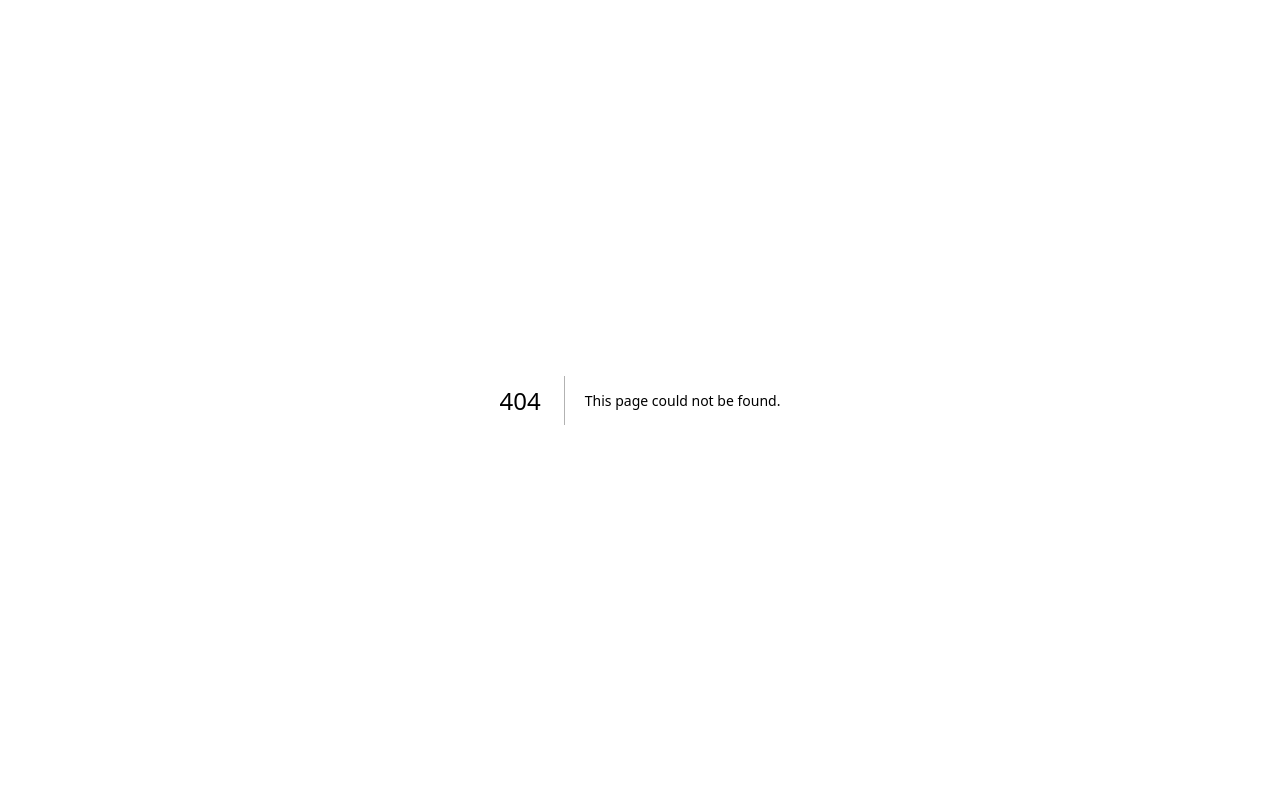
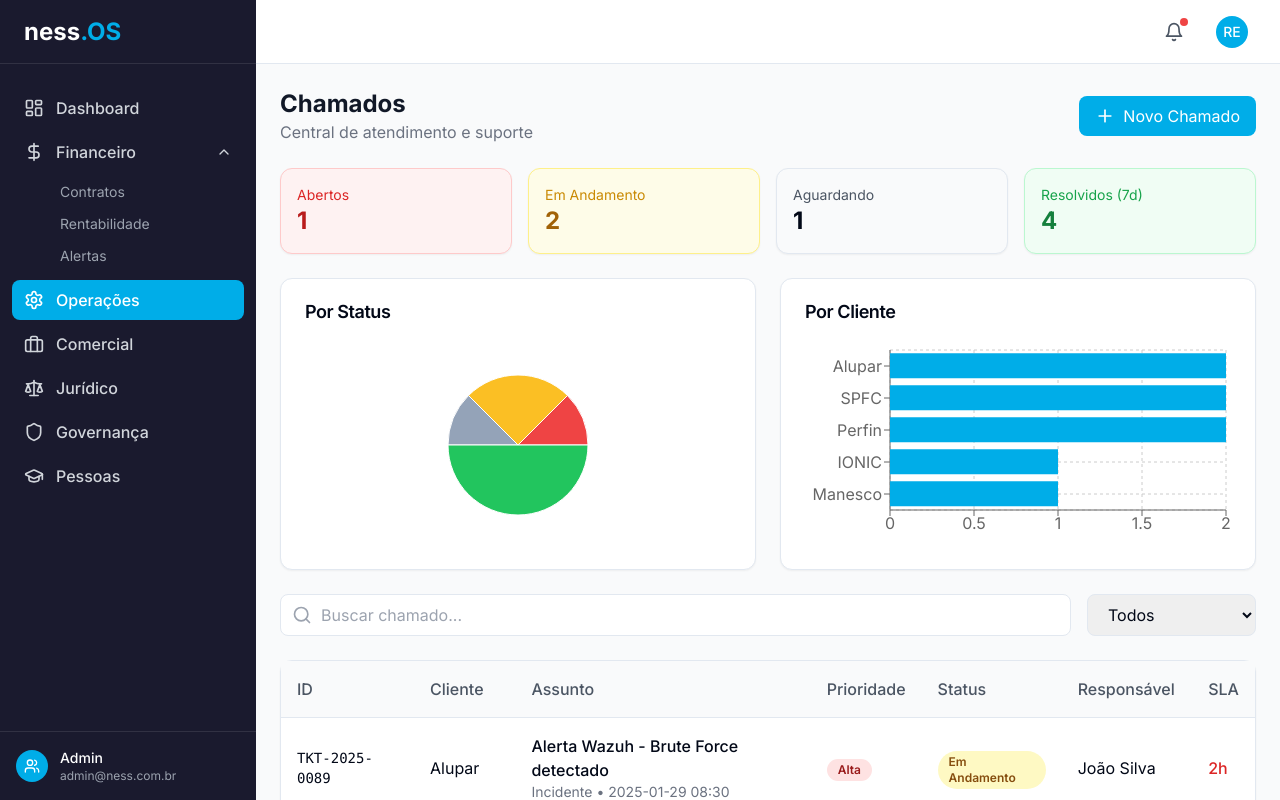
Before and after one commit to resper1965/ness.OS, a Next.js app: page /ops/chamados in a window 1280 px wide. Before the commit this address had no page. Shown: the top 800 px of the page. Built offline with nearby package versions, Linux system fonts and the light colour scheme.

Commit message:
feat: add src/app/ops/chamados/page.tsx

```diff
--- /dev/null
+++ b/src/app/ops/chamados/page.tsx
@@ -0,0 +1,157 @@
+'use client'
+
+import { AppLayout } from '@/components/layout/app-layout'
+import { Card, CardContent, CardHeader, CardTitle } from '@/components/ui/card'
+import { Badge } from '@/components/ui/badge'
+import { Search, Filter, Plus, Clock, User, AlertTriangle } from 'lucide-react'
+import { useState } from 'react'
+import {
+  BarChart, Bar, XAxis, YAxis, CartesianGrid, Tooltip, ResponsiveContainer, PieChart, Pie, Cell
+} from 'recharts'
+
+const chamados = [
+  { id: 'TKT-2025-0089', cliente: 'Alupar', assunto: 'Alerta Wazuh - Brute Force detectado', prioridade: 'Alta', status: 'Em Andamento', responsavel: 'João Silva', abertura: '2025-01-29 08:30', sla: '2h', categoria: 'Incidente' },
+  { id: 'TKT-2025-0088', cliente: 'SPFC', assunto: 'Firewall - Regra de acesso bloqueada', prioridade: 'Média', status: 'Aberto', responsavel: '-', abertura: '2025-01-29 09:15', sla: '4h', categoria: 'Requisição' },
+  { id: 'TKT-2025-0087', cliente: 'Perfin', assunto: 'Backup noturno falhou', prioridade: 'Alta', status: 'Em Andamento', responsavel: 'Maria Santos', abertura: '2025-01-29 07:00', sla: '1h', categoria: 'Incidente' },
+  { id: 'TKT-2025-0086', cliente: 'IONIC', assunto: 'Certificado SSL expirando em 15 dias', prioridade: 'Baixa', status: 'Aguardando', responsavel: 'Pedro Costa', abertura: '2025-01-28 14:00', sla: '24h', categoria: 'Requisição' },
+  { id: 'TKT-2025-0085', cliente: 'Manesco', assunto: 'Usuário bloqueado no AD', prioridade: 'Média', status: 'Resolvido', responsavel: 'Ana Oliveira', abertura: '2025-01-28 10:30', sla: '2h', categoria: 'Requisição' },
+  { id: 'TKT-2025-0084', cliente: 'Alupar', assunto: 'Lentidão no sistema SCADA', prioridade: 'Alta', status: 'Resolvido', responsavel: 'João Silva', abertura: '2025-01-27 16:00', sla: '1h', categoria: 'Incidente' },
+  { id: 'TKT-2025-0083', cliente: 'SPFC', assunto: 'Solicitação de novo usuário VPN', prioridade: 'Baixa', status: 'Resolvido', responsavel: 'Carlos Lima', abertura: '2025-01-27 11:00', sla: '8h', categoria: 'Requisição' },
+  { id: 'TKT-2025-0082', cliente: 'Perfin', assunto: 'Atualização de antivírus', prioridade: 'Média', status: 'Resolvido', responsavel: 'Maria Santos', abertura: '2025-01-26 09:00', sla: '4h', categoria: 'Mudança' },
+]
+
+const porStatus = [
+  { status: 'Aberto', quantidade: 1, color: '#ef4444' },
+  { status: 'Em Andamento', quantidade: 2, color: '#fbbf24' },
+  { status: 'Aguardando', quantidade: 1, color: '#94a3b8' },
+  { status: 'Resolvido', quantidade: 4, color: '#22c55e' },
+]
+
+const porCliente = [
+  { cliente: 'Alupar', quantidade: 2 },
+  { cliente: 'SPFC', quantidade: 2 },
+  { cliente: 'Perfin', quantidade: 2 },
+  { cliente: 'IONIC', quantidade: 1 },
+  { cliente: 'Manesco', quantidade: 1 },
+]
+
+function getPrioridadeBadge(p: string) {
+  return p === 'Alta' ? <Badge variant="danger">Alta</Badge> : p === 'Média' ? <Badge variant="warning">Média</Badge> : <Badge variant="secondary">Baixa</Badge>
+}
+
+function getStatusBadge(s: string) {
+  return s === 'Aberto' ? <Badge variant="danger">Aberto</Badge> : s === 'Em Andamento' ? <Badge variant="warning">Em Andamento</Badge> : s === 'Aguardando' ? <Badge variant="secondary">Aguardando</Badge> : <Badge variant="success">Resolvido</Badge>
+}
+
+export default function ChamadosPage() {
+  const [search, setSearch] = useState('')
+  const [statusFilter, setStatusFilter] = useState('todos')
+
+  const filtered = chamados.filter(c => {
+    const matchSearch = c.assunto.toLowerCase().includes(search.toLowerCase()) || c.cliente.toLowerCase().includes(search.toLowerCase()) || c.id.toLowerCase().includes(search.toLowerCase())
+    const matchStatus = statusFilter === 'todos' || c.status === statusFilter
+    return matchSearch && matchStatus
+  })
+
+  return (
+    <AppLayout>
+      <div className="space-y-6">
+        <div className="flex items-center justify-between">
+          <div>
+            <h1 className="text-2xl font-bold text-gray-900">Chamados</h1>
+            <p className="text-gray-500">Central de atendimento e suporte</p>
+          </div>
+          <button className="flex items-center gap-2 px-4 py-2 bg-ness-cyan text-white rounded-lg hover:bg-ness-cyan/90">
+            <Plus size={20} /> Novo Chamado
+          </button>
+        </div>
+
+        {/* KPIs */}
+        <div className="grid grid-cols-2 lg:grid-cols-4 gap-4">
+          <Card className="bg-red-50 border-red-200"><CardContent className="p-4"><p className="text-sm text-red-600">Abertos</p><p className="text-2xl font-bold text-red-700">1</p></CardContent></Card>
+          <Card className="bg-yellow-50 border-yellow-200"><CardContent className="p-4"><p className="text-sm text-yellow-600">Em Andamento</p><p className="text-2xl font-bold text-yellow-700">2</p></CardContent></Card>
+          <Card className="bg-gray-50"><CardContent className="p-4"><p className="text-sm text-gray-600">Aguardando</p><p className="text-2xl font-bold">1</p></CardContent></Card>
+          <Card className="bg-green-50 border-green-200"><CardContent className="p-4"><p className="text-sm text-green-600">Resolvidos (7d)</p><p className="text-2xl font-bold text-green-700">4</p></CardContent></Card>
+        </div>
+
+        {/* Gráficos */}
+        <div className="grid grid-cols-1 lg:grid-cols-2 gap-6">
+          <Card>
+            <CardHeader><CardTitle>Por Status</CardTitle></CardHeader>
+            <CardContent>
+              <ResponsiveContainer width="100%" height={200}>
+                <PieChart>
+                  <Pie data={porStatus} cx="50%" cy="50%" outerRadius={70} dataKey="quantidade">
+                    {porStatus.map((e, i) => <Cell key={i} fill={e.color} />)}
+                  </Pie>
+                  <Tooltip />
+                </PieChart>
+              </ResponsiveContainer>
+            </CardContent>
+          </Card>
+          <Card>
+            <CardHeader><CardTitle>Por Cliente</CardTitle></CardHeader>
+            <CardContent>
+              <ResponsiveContainer width="100%" height={200}>
+                <BarChart data={porCliente} layout="vertical">
+                  <CartesianGrid strokeDasharray="3 3" />
+                  <XAxis type="number" />
+                  <YAxis dataKey="cliente" type="category" width={80} />
+                  <Tooltip />
+                  <Bar dataKey="quantidade" fill="#00ade8" />
+                </BarChart>
+              </ResponsiveContainer>
+            </CardContent>
+          </Card>
+        </div>
+
+        {/* Filtros */}
+        <div className="flex gap-4">
+          <div className="relative flex-1">
+            <Search className="absolute left-3 top-1/2 transform -translate-y-1/2 text-gray-400" size={20} />
+            <input type="text" placeholder="Buscar chamado..." value={search} onChange={(e) => setSearch(e.target.value)} className="w-full pl-10 pr-4 py-2 border rounded-lg" />
+          </div>
+          <select value={statusFilter} onChange={(e) => setStatusFilter(e.target.value)} className="px-4 py-2 border rounded-lg">
+            <option value="todos">Todos</option>
+            <option value="Aberto">Aberto</option>
+            <option value="Em Andamento">Em Andamento</option>
+            <option value="Aguardando">Aguardando</option>
+            <option value="Resolvido">Resolvido</option>
+          </select>
+        </div>
+
+        {/* Tabela */}
+        <Card>
+          <CardContent className="p-0">
+            <table className="w-full">
+              <thead className="bg-gray-50 border-b">
+                <tr>
+                  <th className="text-left p-4 font-medium text-gray-600">ID</th>
+                  <th className="text-left p-4 font-medium text-gray-600">Cliente</th>
+                  <th className="text-left p-4 font-medium text-gray-600">Assunto</th>
+                  <th className="text-left p-4 font-medium text-gray-600">Prioridade</th>
+                  <th className="text-left p-4 font-medium text-gray-600">Status</th>
+                  <th className="text-left p-4 font-medium text-gray-600">Responsável</th>
+                  <th className="text-left p-4 font-medium text-gray-600">SLA</th>
+                </tr>
+              </thead>
+              <tbody className="divide-y">
+                {filtered.map((c) => (
+                  <tr key={c.id} className="hover:bg-gray-50">
+                    <td className="p-4 font-mono text-sm">{c.id}</td>
+                    <td className="p-4">{c.cliente}</td>
+                    <td className="p-4"><p className="font-medium">{c.assunto}</p><p className="text-sm text-gray-500">{c.categoria} • {c.abertura}</p></td>
+                    <td className="p-4">{getPrioridadeBadge(c.prioridade)}</td>
+                    <td className="p-4">{getStatusBadge(c.status)}</td>
+                    <td className="p-4">{c.responsavel}</td>
+                    <td className="p-4"><span className={c.prioridade === 'Alta' ? 'text-red-600 font-medium' : ''}>{c.sla}</span></td>
+                  </tr>
+                ))}
+              </tbody>
+            </table>
+          </CardContent>
+        </Card>
+      </div>
+    </AppLayout>
+  )
+}
```
